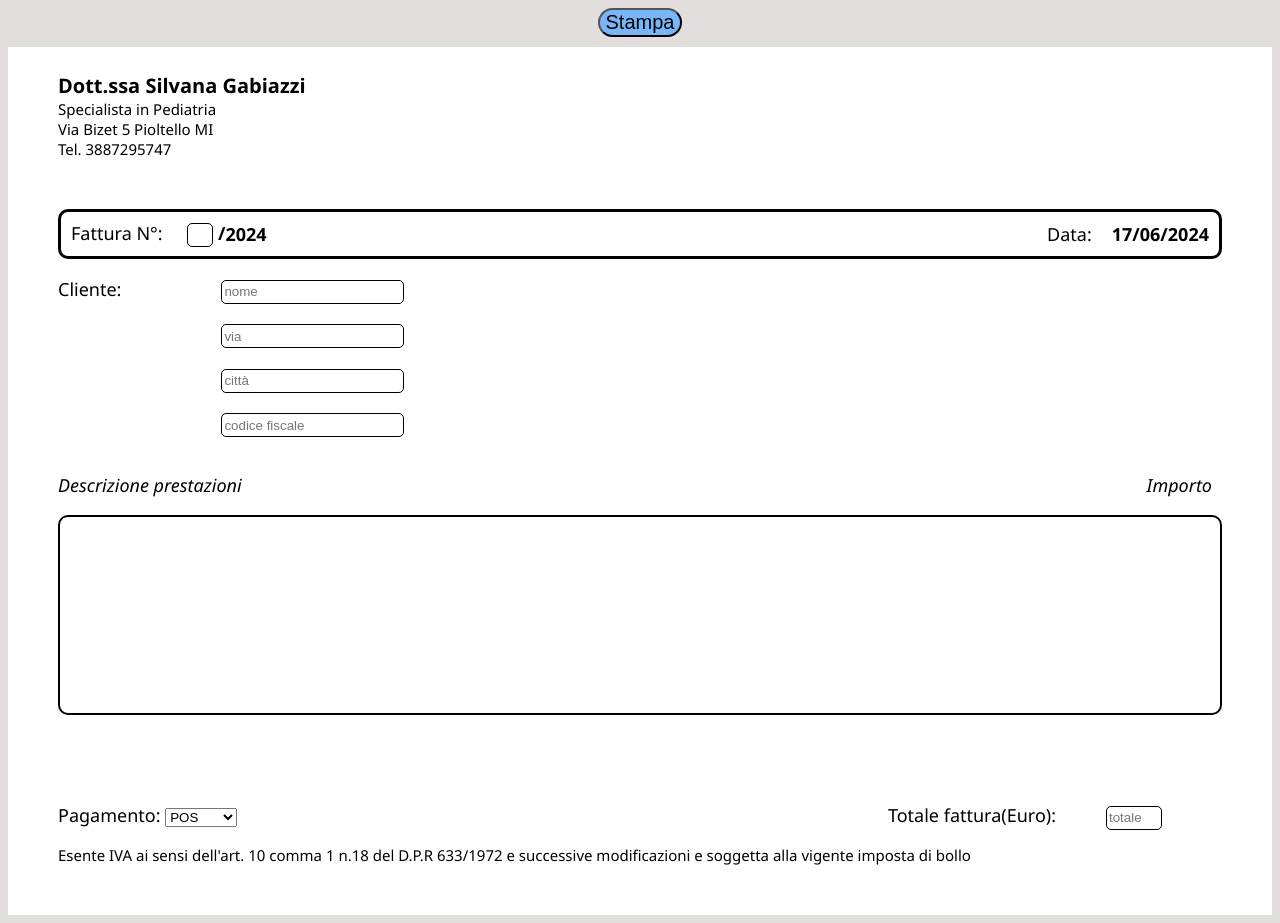
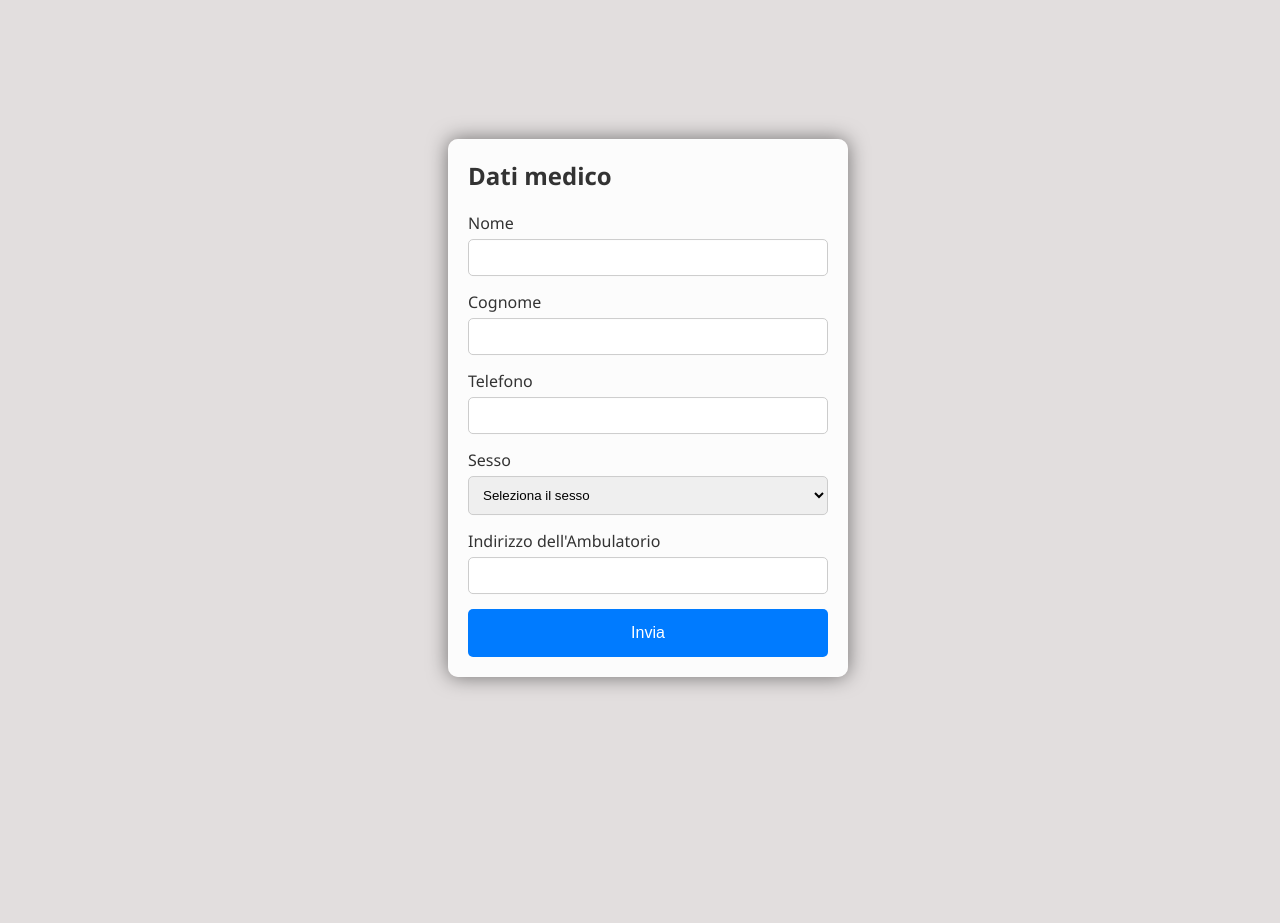
Before and after one commit to AleBsoul/fatture, a plain HTML site: page index.html in a window 1280 px wide. After the commit the page ends 800 px from the top, so only its background shows below. Drawn offline with Linux system fonts and the light colour scheme.

Commit message:
finito tutto

```diff
--- a/index.html
+++ b/index.html
@@ -4,32 +4,64 @@
         <meta charset="UTF-8" />
         <meta name="viewport" content="width=device-width, initial-scale=1.0" />
         <link rel="stylesheet" href="style.css">
+    <body>
+        <div class="container" id="auth">
+            <h2>Dati medico</h2>
+            <form id="doctor-form">
+                <div class="form-group">
+                    <label for="nome_auth">Nome</label>
+                    <input type="text" id="nome_auth" name="nome_auth" required>
+                </div>
+                <div class="form-group">
+                    <label for="cognome">Cognome</label>
+                    <input type="text" id="cognome" name="cognome" required>
+                </div>
+                <div class="form-group">
+                    <label for="telefono">Telefono</label>
+                    <input type="tel" id="telefono" name="telefono" required>
+                </div>
+                <div class="form-group">
+                    <label for="sesso">Sesso</label>
+                    <select id="sesso" name="sesso" required>
+                        <option value="" disabled selected>Seleziona il sesso</option>
+                        <option value="M">Maschio</option>
+                        <option value="F">Femmina</option>
+                    </select>
+                </div>
+                <div class="form-group">
+                    <label for="indirizzo">Indirizzo dell'Ambulatorio</label>
+                    <input type="text" id="indirizzo" name="indirizzo" required>
+                </div>
+                <button type="submit" class="btn">Invia</button>
+            </form>
+        </div>
+        <div id="page-container" style="display:none">
             <button id="print">Stampa</button>
-        <section id="page">
+            <div id="page">
                 <header id="intestazione">
                     <p id="dettagli">
-                    <b id="dott">Dott.ssa Silvana Gabiazzi</b><br>
-                    Specialista in Pediatria<br>
-                    Via Bizet 5 Pioltello MI<br>
-                    Tel. 3887295747<br>
+                        <b id="dott"></b><br>
+                        <p>Specialista in Pediatria</p>
+                        <p id="via-int"></p>
+                        <p id="tel-int"></p>
                     </p>
                 </header>
-            <section id="fattura">
-                <p id="fatt_n_p">Fattura N°: <b id="fatt_n"><input id="fatt_n_input"></input> / </b><p ><b id="anno_fattura"></b></p></p>
+                <div id="fattura">
+                    <p id="fatt_n_p">Fattura N°: <b id="fatt_n"><input id="fatt_n_input" class="input"></input> / </b><p ><b id="anno_fattura"></b></p></p>
                     <p id="data_p">Data:<b id="data"></b></p>
-            </section>
+                </div>
 
-            <section id="cliente" class="cliente_parent">
+                <div id="cliente" class="cliente_parent">
                     <p class="near">Cliente:</p>
-                <section id="dati_cliente" class="near">
-                    <p><b id="nome"><input id="nome-input" placeholder="nome"></input></b></p>
-                    <p><b id="via"><input id="via-input" placeholder="via"></input></b></p>
-                    <p><b id="città"><input id="citta-input" placeholder="città"></input></b></p>
-                    <p><b id="cf"><input id="cf-input" placeholder="codice fiscale"></input></b></p>
-                </section>
-            </section>
+                    <div id="dati_cliente" class="near">
+                        <p><b id="nome"><input class="input" id="nome-input" placeholder="nome"></input></b></p>
+                        <p><b id="via"><input class="input" id="via-input" placeholder="via"></input></b></p>
+                        <p><b id="città"><input class="input" id="citta-input" placeholder="città"></input></b></p>
+                        <p><b id="cf"><input class="input" id="cf-input" placeholder="codice fiscale"></input></b></p>
+                    </div>
+                </div>
 
-            <section id="descrizione">
+                <div id="descrizione">
                     <p class="near"><i>Descrizione prestazioni</i></p>
                     <p class="near" id="label_importo"><i>Importo</i></p>
                     <table id="table">
@@ -38,13 +70,14 @@
                             <td id="importo_tabella"style="position:absolute;margin-top:0px;right: 60px;"></td>
                         </tr>
                     </table>
-            </section>
-            <section id="dati_pagamento">
+                </div>
+                <div id="dati_pagamento">
                     <p id="pagamento_p" class="near">Pagamento: <select id="tipo_pagamento" class="near"><option value="POS">POS</option><option value="Contanti">Contanti</option></select></p>
-                <p id="tot_p" class="near">Totale fattura(Euro):<b id="totale"><input id="tot-input" placeholder="totale"></input></b></p>
-            </section>
+                    <p id="tot_p" class="near">Totale fattura(Euro):<b id="totale"><input class="input" id="tot-input" placeholder="totale"></input></b></p>
+                </div>
                 <footer>Esente IVA ai sensi dell'art. 10 comma 1 n.18 del D.P.R 633/1972 e successive modificazioni e soggetta alla vigente imposta di bollo</footer>
-        </section>
+            </div>
+        </div>
         <script src='script.js'></script>
     </body>
 
--- a/script.js
+++ b/script.js
@@ -1,3 +1,40 @@
+document.getElementById('doctor-form').onsubmit = function(e) {
+    e.preventDefault();
+    let nome = document.getElementById('nome_auth').value;
+    let cognome = document.getElementById('cognome').value;
+    let telefono = document.getElementById('telefono').value;
+    let sesso = document.getElementById('sesso').value;
+    let indirizzo = document.getElementById('indirizzo').value;
+
+    const nom_cog = capitalize(nome +" "+cognome)
+    const dati = { "nome": nom_cog, "tel":telefono, "sesso":sesso, "indirizzo": indirizzo}
+    localStorage.setItem("datiMedicoFatturazioni", JSON.stringify(dati));
+
+    document.getElementById("auth").style.display = "none";
+    document.getElementById("page-container").style.display = "block";
+
+}
+
+const datiMedico = JSON.parse(localStorage.getItem("datiMedicoFatturazioni"));
+console.log(datiMedico)
+
+if (datiMedico){
+    const dott = document.getElementById("dott");
+    const via = document.getElementById("via-int");
+    const tel = document.getElementById("tel-int");
+
+    if(datiMedico.sesso==="F"){
+        dott.innerText = "Dott.ssa " + datiMedico.nome;
+    }else{
+        dott.innerText = "Dottore " + datiMedico.nome;
+    }
+    via.innerText = datiMedico.indirizzo;
+    tel.innerText = "Tel. " + datiMedico.tel
+    document.getElementById("auth").style.display = "none";
+    document.getElementById("page-container").style.display = "block";
+
+}
+
 const data=new Date();
 let day = String(data.getDate());
 let month = String(data.getMonth()+1);
@@ -28,12 +65,10 @@ print_btn.onclick = () => {
     check_list.push(check_str(document.getElementById("cf-input")));
     check_list.push(check_str(document.getElementById("textarea")));
 
-    console.log(document.getElementById("textarea").value)
+    const hasError = check_list.some(check => check === false);
 
-
-    if( ! false in check_list ){
+    if( !hasError ){
         print();
-
     }
 };
 
@@ -46,7 +81,11 @@ function check_str(input){
         }
         return false
     }else{
-        input.classList.remove("null");
+        if(input.id==="textarea"){
+            document.getElementById("table").classList.remove("null");
+        }else{
+            input.classList.remove("null");
+        }
         return true
     }
 }
@@ -96,16 +135,21 @@ const print = () =>{
     document.getElementById("fatt_n").innerHTML = `<input id="fatt_n_input"></input> /`
     document.getElementById("fatt_n_input").value = n_fattura_val;
 
-    document.getElementById("nome").innerHTML = `<input id="nome-input" placeholder="nome"></input>`
-    document.getElementById("via").innerHTML = `<input id="via-input" placeholder="via"></input>`
-    document.getElementById("città").innerHTML = `<input id="citta-input" placeholder="città"></input>`
-    document.getElementById("cf").innerHTML = `<input id="cf-input" placeholder="codice fiscale"></input>`
+    document.getElementById("nome").innerHTML = `<input class="input" id="nome-input" placeholder="nome"></input>`
+    document.getElementById("via").innerHTML = `<input class="input" id="via-input" placeholder="via"></input>`
+    document.getElementById("città").innerHTML = `<input class="input" id="citta-input" placeholder="città"></input>`
+    document.getElementById("cf").innerHTML = `<input class="input" id="cf-input" placeholder="codice fiscale"></input>`
 
     document.getElementById("pagamento_p").innerHTML =`Pagamento: <select id="tipo_pagamento"class="near"><option value="POS">POS</option><option value="Contanti">Contanti</option></select>`;
     document.getElementById("tipo_pagamento").value = pagamento_val;
     document.getElementById("totale").innerHTML = `<input id="tot-input" placeholder="totale"></input>`;
     document.getElementById("tot-input").value = totale_val;
 
+    document.getElementById("nome-input").value=nome_val;
+    document.getElementById("via-input").value=via_val;
+    document.getElementById("citta-input").value=città_val;
+    document.getElementById("cf-input").value=cf_val;
+
     print_btn.style.display="block";
 
 };
--- a/style.css
+++ b/style.css
@@ -2,6 +2,72 @@ body {
     background-color: rgb(226, 222, 222);
     font-family: 'Segoe UI', Tahoma, Geneva, Verdana, sans-serif;
 }
+
+
+/* ======AUTH====== */
+
+.container {
+    background-color: rgba(255, 255, 255, 0.9);
+    padding: 20px;
+    border-radius: 10px;
+    box-shadow: 0 0 20px rgba(0, 0, 0, 0.5);
+    width: 100%;
+    max-width: 400px;
+    box-sizing: border-box;
+    transform: translateX(calc(50vw - 50%)) translateY(calc(50vh - 50%));
+
+}
+.container h2 {
+    margin-top: 0;
+    font-family: 'Segoe UI', Tahoma, Geneva, Verdana, sans-serif;
+    color: #333;
+}
+.form-group {
+    margin-bottom: 15px;
+    transition: all 0.3s ease;
+}
+.form-group label {
+    display: block;
+    margin-bottom: 5px;
+    color: #333;
+}
+.form-group input,
+.form-group select {
+    width: 100%;
+    padding: 10px;
+    box-sizing: border-box;
+    border: 1px solid #ccc;
+    border-radius: 5px;
+    outline: none;
+    transition: all 0.3s ease;
+}
+.form-group input:focus,
+.form-group select:focus {
+    border-color: #007BFF;
+    box-shadow: 0 0 5px rgba(0, 123, 255, 0.5);
+}
+.form-group select {
+    padding: 10px;
+}
+.btn {
+    background-color: #007BFF;
+    color: #fff;
+    border: none;
+    padding: 15px 20px;
+    text-align: center;
+    display: inline-block;
+    font-size: 16px;
+    border-radius: 5px;
+    cursor: pointer;
+    width: 100%;
+    transition: background-color 0.3s ease;
+}
+.btn:hover {
+    background-color: #0056b3;
+}
+
+
+/* ========PAGE======== */
 
 #print{
     margin-left: auto;
@@ -123,7 +189,7 @@ textarea {
     width:50px;
 }
 
-input{
+.input{
     height:20px;
     border: 1px solid black;
     border-radius: 5px;
```
Lines whose indentation alone changed are shown as unchanged.
